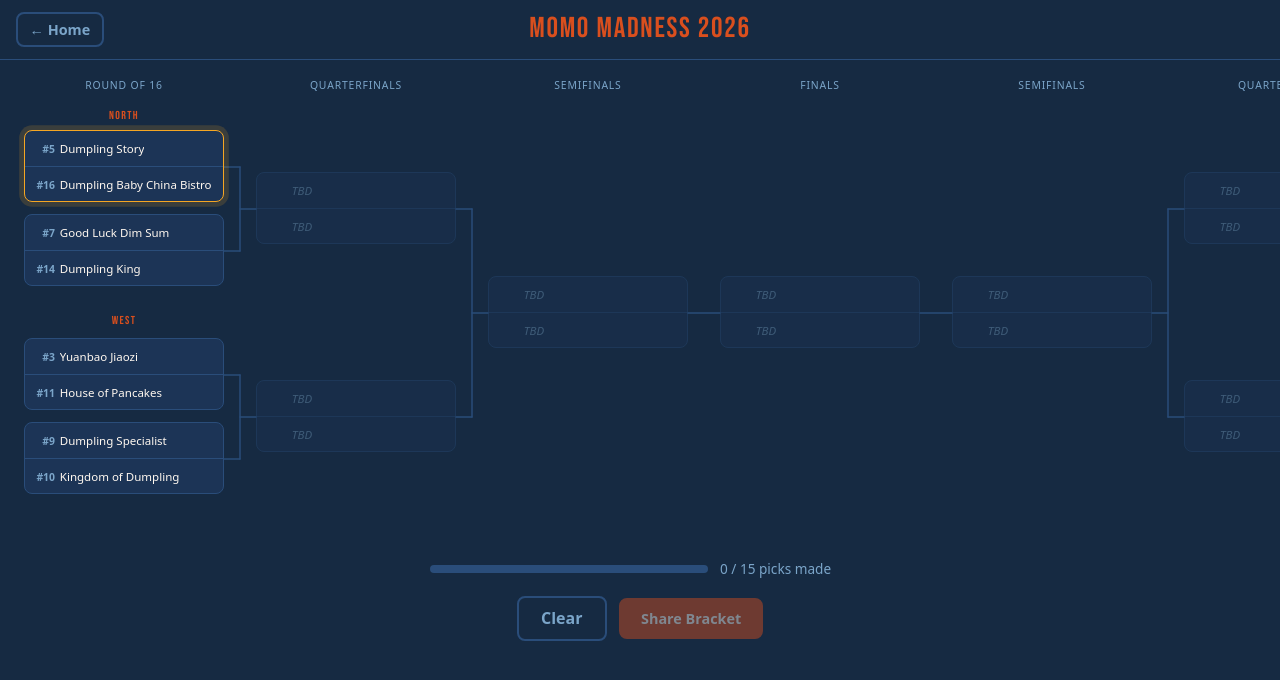
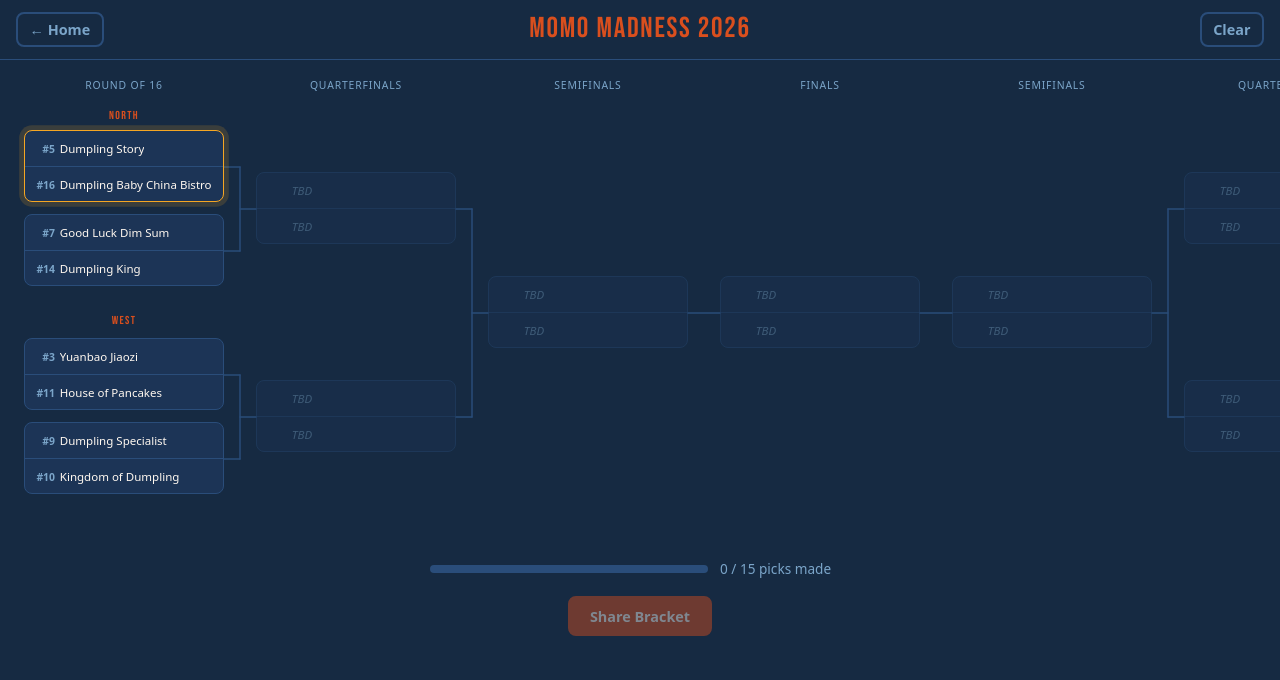
Before and after one commit to vingkan/momomadness, a React (Vite) app: page /#/bracket in a window 1280 px wide. Shown: the top 680 px of the page. Built offline with nearby package versions, Linux system fonts and the light colour scheme.

Commit message:
Share and animate fixes.

```diff
--- a/src/App.css
+++ b/src/App.css
@@ -25,6 +25,7 @@
 
 .landing-subtitle {
   font-size: 1.1rem;
+  line-height: 1.5;
   color: var(--color-text-muted);
   margin: 0;
 }
--- a/src/components/Bracket.tsx
+++ b/src/components/Bracket.tsx
@@ -1,4 +1,4 @@
-import { useState } from "react";
+import { useState, useRef, useEffect } from "react";
 import type { Choices } from "../data/bracket";
 import { MATCHES, resolveSlot, isMatchAvailable } from "../data/bracket";
 import type { SlotState } from "./MatchupSlot";
@@ -43,6 +43,17 @@ export default function Bracket({
   readOnly = false,
 }: Props) {
   const [openMatch, setOpenMatch] = useState<number | null>(null);
+  const scrollRef = useRef<HTMLDivElement>(null);
+
+  useEffect(() => {
+    if (nextHighlight === null) return;
+    const container = scrollRef.current;
+    if (!container) return;
+    const highlighted = container.querySelector('.slot-highlighted');
+    if (highlighted) {
+      highlighted.scrollIntoView({ behavior: 'smooth', block: 'nearest', inline: 'center' });
+    }
+  }, [nextHighlight]);
 
   function getSlotState(matchIndex: number): SlotState {
     if (choices[matchIndex] !== null) return "decided";
@@ -108,7 +119,7 @@ export default function Bracket({
 
   return (
     <>
-      <div className="bracket-scroll-container">
+      <div className="bracket-scroll-container" ref={scrollRef}>
         <div className="bracket-round-labels">
           <div className="round-label-col">Round of 16</div>
           <div className="round-label-gap" />
--- a/src/data/bracket.ts
+++ b/src/data/bracket.ts
@@ -159,25 +159,49 @@ export function isMatchAvailable(matchIndex: number, choices: Choices): boolean
   return MATCHES[matchIndex].prerequisites.every(i => choices[i] !== null);
 }
 
-/** Decode a URL `choices` param string into a Choices array */
+/** Decode a URL `choices` param string into a Choices array.
+ *
+ * Handles two formats for backward compatibility:
+ *   - New format (length <= 4): 3-char base-36 string (e.g., "PA7")
+ *   - Legacy format (length >= 5): 15-char binary string of '0' and '1' characters
+ */
 export function decodeChoices(param: string): Choices {
   const result: Choices = Array(15).fill(null);
-  for (let i = 0; i < 15 && i < param.length; i++) {
-    const c = param[i];
-    if (c === '0') result[i] = 0;
-    else if (c === '1') result[i] = 1;
+
+  if (param.length <= 4) {
+    const num = parseInt(param, 36);
+    if (isNaN(num)) return result;
+    const binaryStr = num.toString(2).padStart(15, '0');
+    const bits = binaryStr.length > 15 ? binaryStr.slice(-15) : binaryStr;
+    for (let i = 0; i < 15; i++) {
+      if (bits[i] === '0') result[i] = 0;
+      else if (bits[i] === '1') result[i] = 1;
+    }
+  } else {
+    // Legacy: 15-char binary string
+    for (let i = 0; i < 15 && i < param.length; i++) {
+      const c = param[i];
+      if (c === '0') result[i] = 0;
+      else if (c === '1') result[i] = 1;
+    }
   }
+
   return result;
 }
 
-/** Encode a Choices array to a 15-char string (null → '?') */
+/** Encode a Choices array to a 15-char string (null → '?'). Internal use only. */
 export function encodeChoices(choices: Choices): string {
   return choices.map(c => (c === null ? '?' : String(c))).join('');
 }
 
-/** Return a shareable encoded string (replaces '?' with '0' for unset — should only call when complete) */
+/** Return a shareable 3-character base-36 encoded string.
+ * Interprets the 15 binary choices as a binary integer and converts to base-36.
+ * Should only be called when the bracket is complete (all 15 picks made).
+ */
 export function encodeChoicesFull(choices: Choices): string {
-  return choices.map(c => (c === null ? '0' : String(c))).join('');
+  const binaryStr = choices.map(c => (c === null ? '0' : String(c))).join('');
+  const num = parseInt(binaryStr, 2);
+  return num.toString(36).toUpperCase().padStart(3, '0');
 }
 
 /**
--- a/src/pages/BracketPage.css
+++ b/src/pages/BracketPage.css
@@ -44,6 +44,13 @@
   width: fit-content;
 }
 
+.clear-btn {
+  padding: 0.4em 0.8em;
+  font-size: 0.9rem;
+  justify-self: end;
+  width: fit-content;
+}
+
 .bracket-page-title {
   font-family: var(--font-display);
   font-size: clamp(1.2rem, 4vw, 1.8rem);
--- a/src/pages/BracketPage.tsx
+++ b/src/pages/BracketPage.tsx
@@ -96,7 +96,13 @@ export default function BracketPage() {
           ← Home
         </button>
         <h1 className="bracket-page-title">Momo Madness 2026</h1>
-        <div />
+        {!isViewingOther ? (
+          <button className="btn-ghost clear-btn" onClick={handleClear}>
+            Clear
+          </button>
+        ) : (
+          <div />
+        )}
       </header>
 
       <Bracket
@@ -109,11 +115,6 @@ export default function BracketPage() {
       <footer className="bracket-footer">
         {!isViewingOther && <ProgressBar picks={picksCount} total={15} />}
         <div className="bracket-footer-buttons">
-          {!isViewingOther && (
-            <button className="btn-ghost" onClick={handleClear}>
-              Clear
-            </button>
-          )}
           <button
             className={`btn-primary share-btn ${!complete ? 'disabled' : ''}`}
             onClick={() => complete && setShowShare(true)}
```
Also changed, not shown: 1 other file (tests, documents, lock files or other folders).
